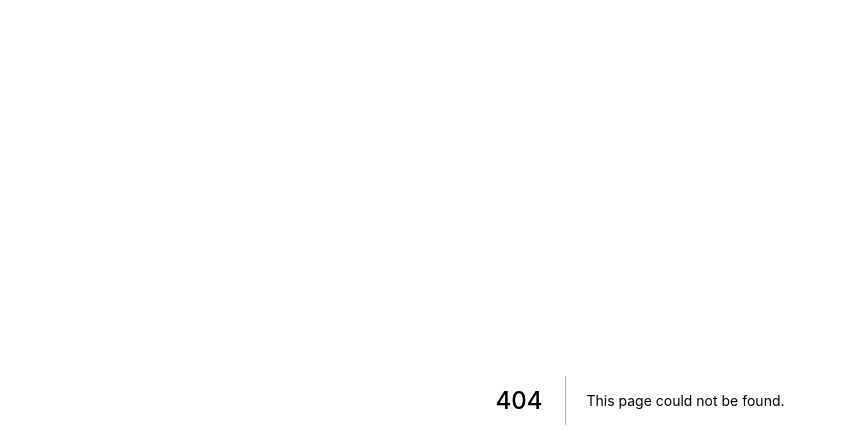
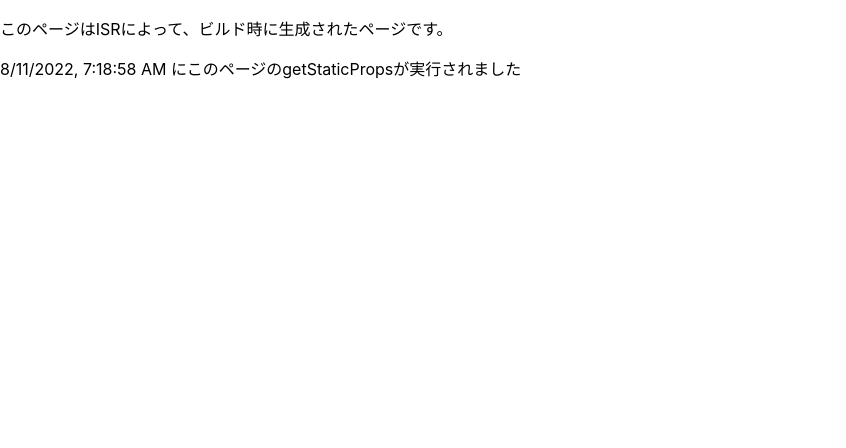
Before and after one commit to dekihi-app/TypeScriptReactNextJsStudy, a Next.js app in the folder src/next-sample/: page /isr in a window 1280 px wide. Before the commit this address had no page. Shown: the top 448 px of the page, without its empty margins (0-846 px from the left). Built offline with nearby package versions, Linux system fonts and the light colour scheme.

Commit message:
learned isr

```diff
--- /dev/null
+++ b/src/next-sample/pages/isr.tsx
@@ -0,0 +1,46 @@
+import { NextPage, GetStaticProps } from "next";
+import Head from "next/head";
+import { useRouter } from "next/router";
+
+type ISRProps = {
+  message: string;
+};
+
+// ISRPropsを受け付けるNextPage (ページ) の型
+const ISR: NextPage<ISRProps> = (props) => {
+  const { message } = props;
+  const router = useRouter();
+
+  if (router.isFallback) {
+    // フォールバック用のページを返す
+    return <div>Loading...</div>;
+  }
+
+  return (
+    <div>
+      <Head>
+        <title>Create Next App</title>
+        <link rel="icon" href="/favicon.ico" />
+      </Head>
+      <main>
+        <p>このページはISRによって、ビルド時に生成されたページです。</p>
+        <p>{message}</p>
+      </main>
+    </div>
+  );
+};
+
+export const getStaticProps: GetStaticProps<ISRProps> = async (context) => {
+  const timestamp = new Date().toLocaleString();
+  const message = `${timestamp} にこのページのgetStaticPropsが実行されました`;
+
+  return {
+    props: {
+      message,
+    },
+    // ページの有効期間を秒単位で指定
+    revalidate: 60,
+  };
+};
+
+export default ISR;
```
